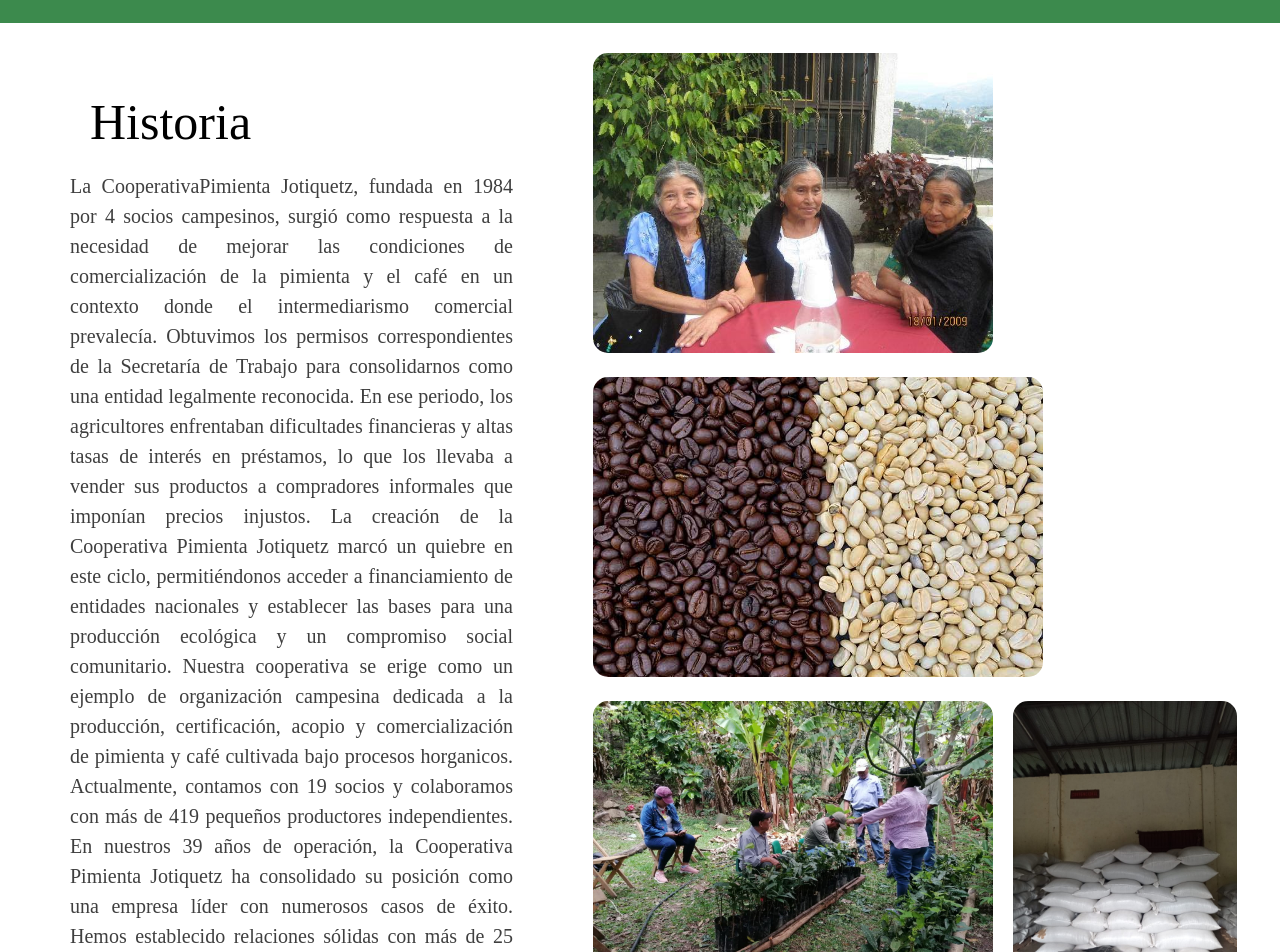
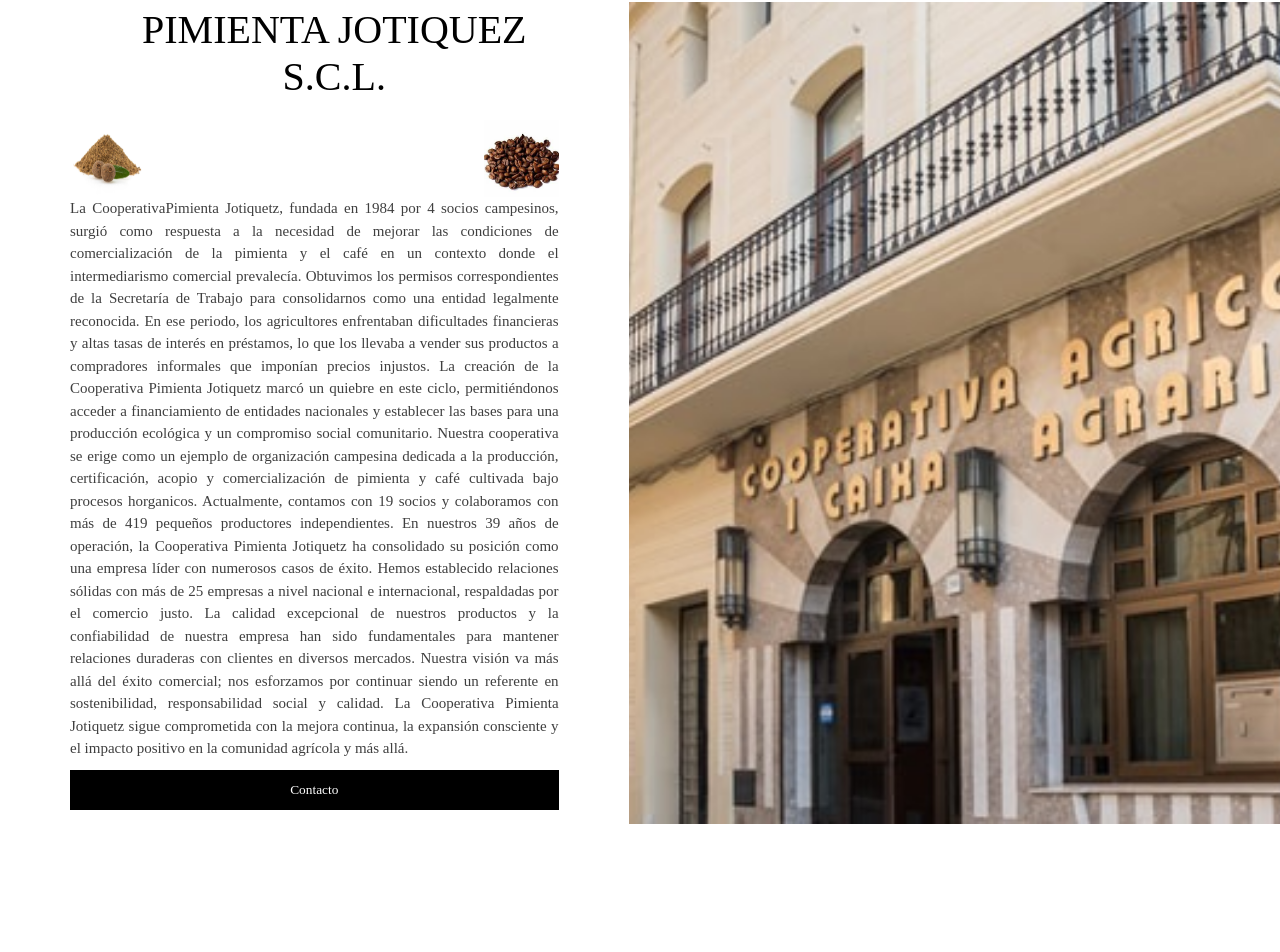
Before and after one commit to ArvaDev/Multidiciplinario, a React (Vite) app: page /About in a window 1280 px wide. Shown: the part 160-1112 px from the top of the page. After the commit the page ends 1030 px from the top, so only its background shows below. Built offline with nearby package versions, Linux system fonts and the light colour scheme.

Commit message:
Nuevo Commit

```diff
--- a/src/components/atoms/Img.jsx
+++ b/src/components/atoms/Img.jsx
@@ -1,8 +1,7 @@
 import './Img.css'
-function Image({url}) {
+function Image({url, size}) {
     return (
-        <img src={url} className="ImageBorder"></img>
+        <img src={url} className="ImageBorder" style={{height: size}}></img>
     );
 }
-
 export default Image;
--- /dev/null
+++ b/src/components/molecules/IconCard.css
@@ -0,0 +1,15 @@
+.iconCard .cont{
+    display: flex;
+    align-items: center;
+    justify-content: center;
+    font-size: 30px;
+    padding: 10px 0;
+    color: black;
+}
+.iconCard .cont p{
+    margin: 0 50px;
+    font-size: 18px;
+    text-align: left;
+    line-height: 2;
+    width: 50%;
+}
--- /dev/null
+++ b/src/components/molecules/IconCard.jsx
@@ -0,0 +1,13 @@
+import './IconCard.css'
+function IconCard({texto, icono}) {
+    return (
+        <div className='iconCard'>
+            <div className='cont'>
+                {icono}
+                <p>{texto}</p>
+            </div>
+        </div>
+    );
+}
+
+export default IconCard;
--- a/src/main.css
+++ b/src/main.css
@@ -6,5 +6,5 @@
 
 @font-face {
     font-family:'font_1';
-    src: url('../src/fonts/Namdhinggo-Regular.ttf') format('truetype');
+    src: url('../src/assets/fonts/Namdhinggo-Regular.ttf') format('truetype');
 }
--- a/src/main.jsx
+++ b/src/main.jsx
@@ -13,10 +13,6 @@ import Forms from './pages/Form';
 const router = createBrowserRouter([
   {
     path: "/",
-    element: <Home />
-  },
-  {
-    path: "/Home",
     element: <Home />
   },
   {
--- a/src/pages/About.css
+++ b/src/pages/About.css
@@ -2,6 +2,7 @@
     margin-top: 12vh;
     width: 100%;
     text-align: center;
+    height: 90vh;
 }
 .AContainClass{
     display: flex;
@@ -12,10 +13,20 @@
     text-align: justify;
     margin: 50px 70px;
 }
+
+.info .infoImgs{
+    display: flex;
+    justify-content: space-between;
+}
+
 .info p{
     font-size: 20px;
     color: #3f3f3f;
     line-height: 1.5;
+}
+.info h3{
+    text-align: center;
+    width: 100%;
 }
 .AboutPageClass .Title{
     font-size: 40px;
@@ -25,9 +36,14 @@
 }
 .ImagesAClass{
     width: 60%;
-    display: inline-block;
-    text-align: left;
+    display: flex;
+    align-items: center;
+    justify-content: center;
+    overflow: hidden;
     margin-top: 20px;
+}
+.ImagesAClass .ImagesAClassImg{
+    height: 90%;
 }
 .AboutPageClass h3{
     font-size: 50px;
--- a/src/pages/About.jsx
+++ b/src/pages/About.jsx
@@ -2,15 +2,10 @@ import './About.css';
 import MenuHeader from '../components/organism/MenuHeader';
 import { data } from '../assets/data/data';
 import Btn from '../components/atoms/Btn';
-import Img from '../components/atoms/Img';
 
-import img1 from '../assets/imgs/m15.jpeg';
-import img2 from '../assets/imgs/m17.jpeg';
-import img3 from '../assets/imgs/m14.jpeg';
-import img4 from '../assets/imgs/m1.jpeg';
-import img5 from '../assets/imgs/m5.jpeg';
-import img6 from '../assets/imgs/m4.jpeg';
-import img7 from '../assets/imgs/m2.jpeg';
+import img1 from '../assets/imgs/m12.jpeg';
+import imgIcon1 from '../assets/imgs/Imagenes pequeñas/pimienta.jpeg'
+import imgIcon2 from '../assets/imgs/Imagenes pequeñas/cafe.jpeg'
 
 function About() {
 
@@ -18,21 +13,18 @@ function About() {
         <>
             <MenuHeader/>
             <div className='AboutPageClass'>
-                <p className='Title'>{data.AcercaDe.titulo}</p>
                 <div className='AContainClass'>
                     <div className='info'>
-                        <h3>Historia</h3>
-                        <p>{data.AcercaDe.cont}</p>
-                        <Btn url="/Home" text="Volver" />
+                        <h3 style={{fontSize: "40px"}}>PIMIENTA JOTIQUEZ S.C.L.</h3>
+                        <div className='infoImgs'>
+                            <img src={imgIcon1} width={75}></img>
+                            <img src={imgIcon2} width={75}></img>
+                        </div>
+                        <p style={{fontSize: "15px"}}>{data.AcercaDe.cont}</p>
+                        <Btn url="/Form" text="Contacto" />
                     </div>
                     <div className='ImagesAClass'>
-                        <Img url={img1} />
-                        <Img url={img2} />
-                        <Img url={img3} />
-                        <Img url={img4} />
-                        <Img url={img5} />
-                        <Img url={img6} />
-                        <Img url={img7} />
+                        <img src={img1} className='ImagesAClassImg'/>
                     </div>
                 </div>
             </div>
--- a/src/pages/Form.css
+++ b/src/pages/Form.css
@@ -5,11 +5,17 @@
 .FormClass .totalFormContainer{
     margin-top: 14vh;
 }
+.formSection{
+    display: flex;
+}
+.locationCard{
+    width: 30%;
+}
 .FormClassCont{
     position: relative;
     margin: 30px 0;
     width: 60%;
-    left: 20%;
+    left: 5%;
 }
 .FormClassCont h1{
     margin: 40px;
--- a/src/pages/Form.jsx
+++ b/src/pages/Form.jsx
@@ -3,22 +3,34 @@ import './Form.css'
 import Input from "../components/atoms/Input";
 import Map from "../components/atoms/Map"
 import TextArea from '../components/atoms/TextArea';
+import IconCard from '../components/molecules/IconCard';
 import { FaFacebook } from "react-icons/fa";
-
-function Forms() {
+import { FaSearchLocation } from 'react-icons/fa';
+import { FaPhone } from 'react-icons/fa';
+import { FaMailBulk } from 'react-icons/fa';
+import { FaThumbsUp } from 'react-icons/fa';
+export default function Forms() {
     return (
         <div className='FormClass'><MenuHeader />
             <div className='totalFormContainer'>
+                <div className='formSection'>
+                    <div className='locationCard'>
+                    <h1>Contacto</h1>
+                        <IconCard texto="calle primera oriente norte 136 barrio santa Ana Copainalá, Chiapas" icono={<FaSearchLocation/>}/>
+                        <IconCard texto="968-661-1015 " icono={<FaPhone/>}/>
+                        <IconCard texto="jotiquetz@yahoo.com.mx" icono={<FaMailBulk/>} />
+                        <IconCard texto={<a href='/'><FaFacebook/></a>} icono={<FaThumbsUp/>} />
+                    </div>
                     <form className="FormClassCont">
                         <h1>Entremos en contacto</h1>
                         <Input placeholder="Ingrese su nombre" />
                         <Input placeholder="Ingrese su e-mail" />
-                    <Input placeholder="Asunto" />
+                        <Input placeholder="Asunto"/>
                         <TextArea placeholder="Su mensaje" />
                         <button className='BtnClass' type="submit">Enviar</button>
                     </form>
+                </div>
                 <Map position={[17.0979818, -93.2125981]} zoom={20} />
-
                 <div className='FooterClassContCopy'>
                     <p>isai123abel@gmail.com</p>
                     <a target="_blank" href='https://www.facebook.com/pages/Sociedad-Cooperativa-Pimienta-Jotiquez-Sc-L/1663220450606935'><FaFacebook /></a>
@@ -28,5 +40,3 @@ function Forms() {
         </div>
     );
 }
-
-export default Forms;
```
Also changed, not shown: src/assets/fonts/Birthstone-Regular.ttf (renamed from src/fonts/Birthstone-Regular.ttf), src/assets/fonts/Namdhinggo-Regular.ttf (renamed from src/fonts/Namdhinggo-Regular.ttf). Lines whose indentation alone changed are shown as unchanged.
